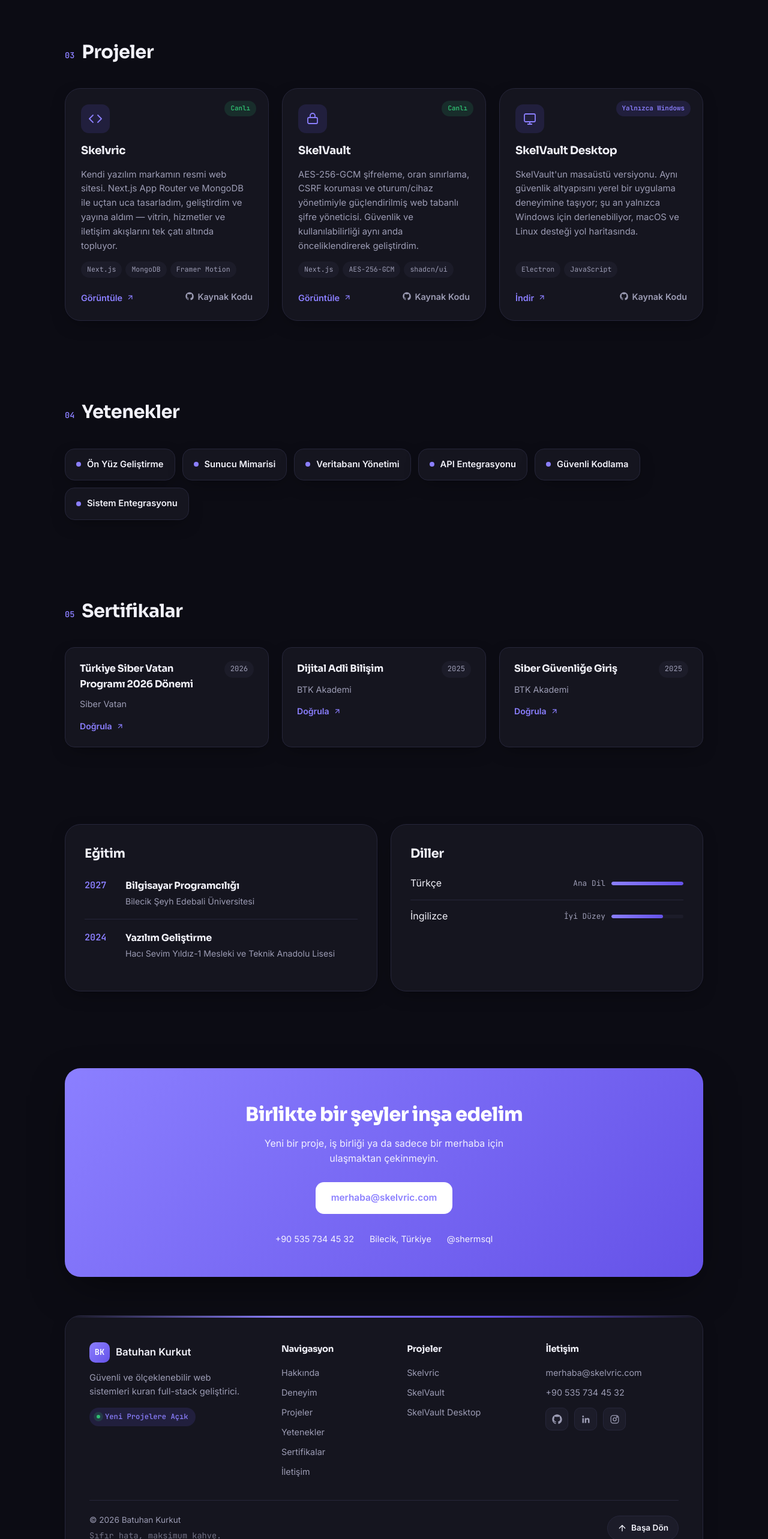
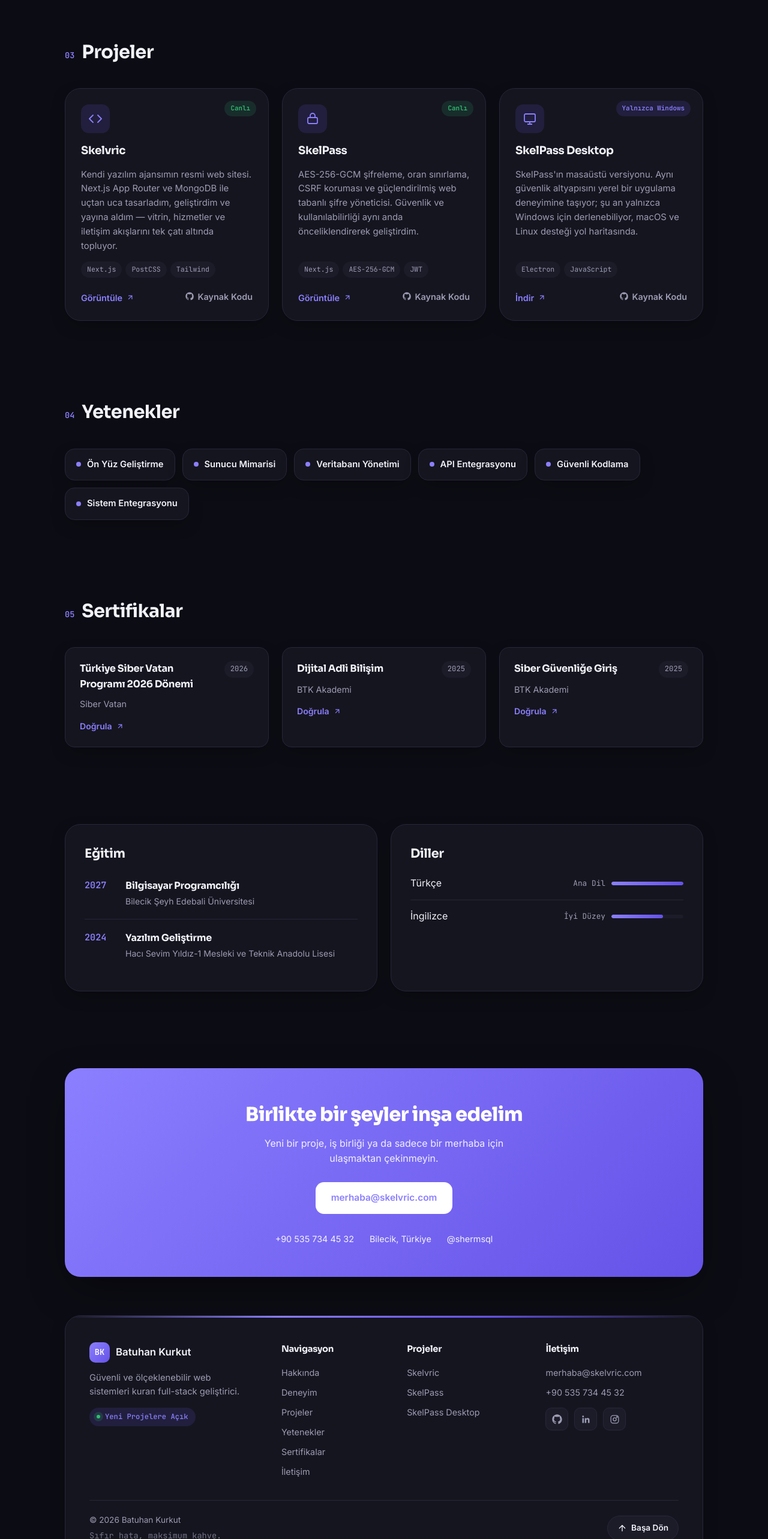
Before and after one commit to shermsql/Portfolio, a Next.js app: page / in a window 1280 px wide. Shown: the part 2498-5064 px from the top of the page at 60% size. Built offline with nearby package versions, Linux system fonts and the light colour scheme.

Commit message:
Updated content.ts

```diff
--- a/data/content.ts
+++ b/data/content.ts
@@ -71,32 +71,32 @@
   {
     title: "Skelvric",
     description:
-      "Kendi yazılım markamın resmi web sitesi. Next.js App Router ve MongoDB ile uçtan uca tasarladım, geliştirdim ve yayına aldım — vitrin, hizmetler ve iletişim akışlarını tek çatı altında topluyor.",
-    tags: ["Next.js", "MongoDB", "Framer Motion"],
+      "Kendi yazılım ajansımın resmi web sitesi. Next.js App Router ve MongoDB ile uçtan uca tasarladım, geliştirdim ve yayına aldım — vitrin, hizmetler ve iletişim akışlarını tek çatı altında topluyor.",
+    tags: ["Next.js", "PostCSS", "Tailwind"],
     badge: { text: "Canlı", tone: "live" as const },
     icon: "code" as const,
     link: { label: "Görüntüle", url: "https://www.skelvric.com" },
     repoUrl: "https://github.com/Skelvric/Skelvric"
   },
   {
-    title: "SkelVault",
+    title: "SkelPass",
     description:
-      "AES-256-GCM şifreleme, oran sınırlama, CSRF koruması ve oturum/cihaz yönetimiyle güçlendirilmiş web tabanlı şifre yöneticisi. Güvenlik ve kullanılabilirliği aynı anda önceliklendirerek geliştirdim.",
-    tags: ["Next.js", "AES-256-GCM", "shadcn/ui"],
+      "AES-256-GCM şifreleme, oran sınırlama, CSRF koruması ve güçlendirilmiş web tabanlı şifre yöneticisi. Güvenlik ve kullanılabilirliği aynı anda önceliklendirerek geliştirdim.",
+    tags: ["Next.js", "AES-256-GCM", "JWT"],
     badge: { text: "Canlı", tone: "live" as const },
     icon: "vault" as const,
-    link: { label: "Görüntüle", url: "https://vault.skelvric.com" },
-    repoUrl: "https://github.com/Skelvric/SkelVault"
+    link: { label: "Görüntüle", url: "https://pass.skelvric.com" },
+    repoUrl: "https://github.com/Skelvric/SkelPass"
   },
   {
-    title: "SkelVault Desktop",
+    title: "SkelPass Desktop",
     description:
-      "SkelVault'un masaüstü versiyonu. Aynı güvenlik altyapısını yerel bir uygulama deneyimine taşıyor; şu an yalnızca Windows için derlenebiliyor, macOS ve Linux desteği yol haritasında.",
+      "SkelPass'ın masaüstü versiyonu. Aynı güvenlik altyapısını yerel bir uygulama deneyimine taşıyor; şu an yalnızca Windows için derlenebiliyor, macOS ve Linux desteği yol haritasında.",
     tags: ["Electron", "JavaScript" ],
     badge: { text: "Yalnızca Windows", tone: "win" as const },
     icon: "desktop" as const,
-    link: { label: "İndir", url: "https://github.com/Skelvric/SkelVault-Desktop/releases/download/v0.1.0/SkelVault.Setup.0.1.0.exe" },
-    repoUrl: "https://github.com/Skelvric/SkelVault-Desktop"
+    link: { label: "İndir", url: "https://github.com/Skelvric/SkelPass-Desktop/releases/download/v0.2.0/SkelPass.Setup.0.2.0.exe" },
+    repoUrl: "https://github.com/Skelvric/SkelPass-Desktop"
   }
 ];
 
```
